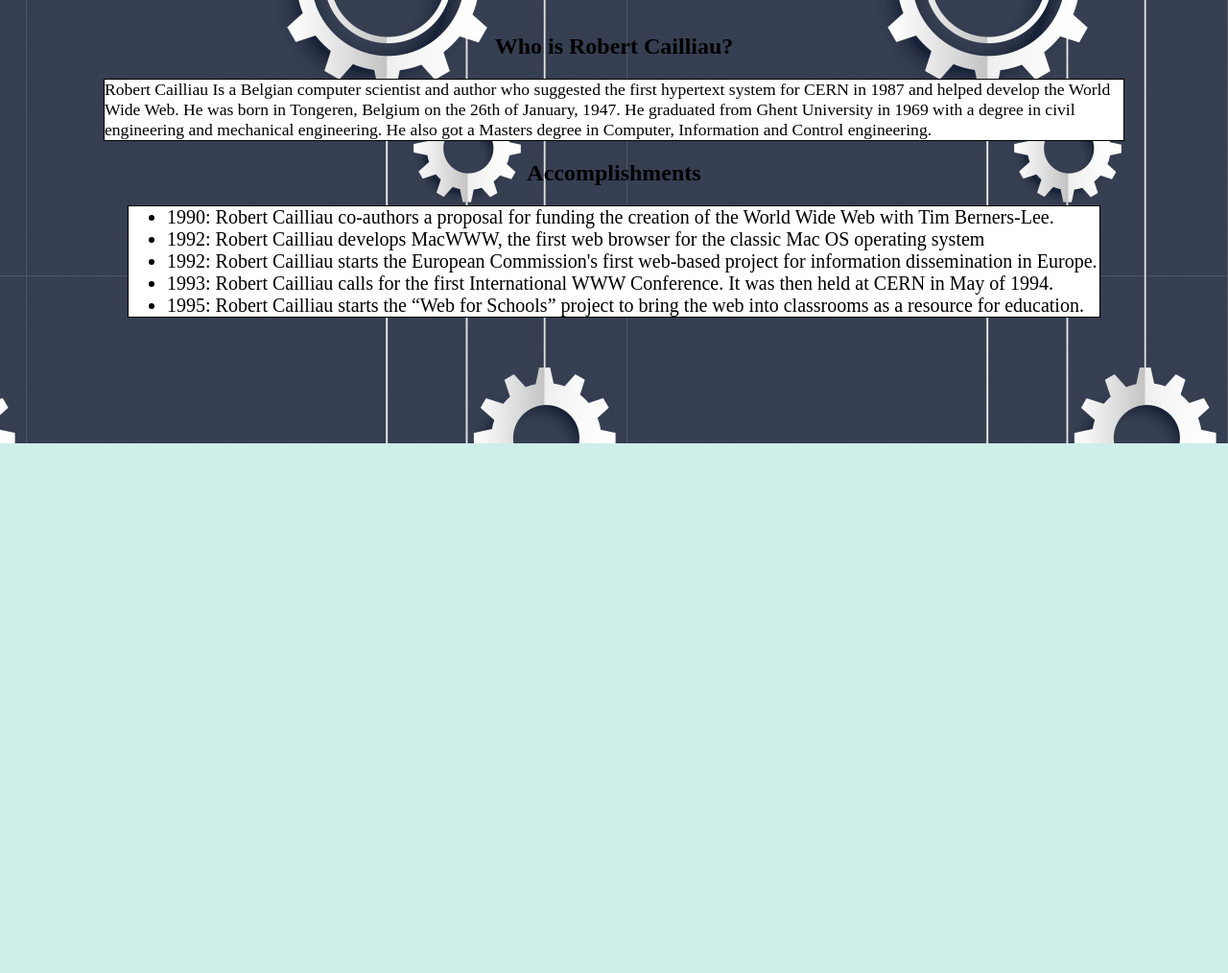
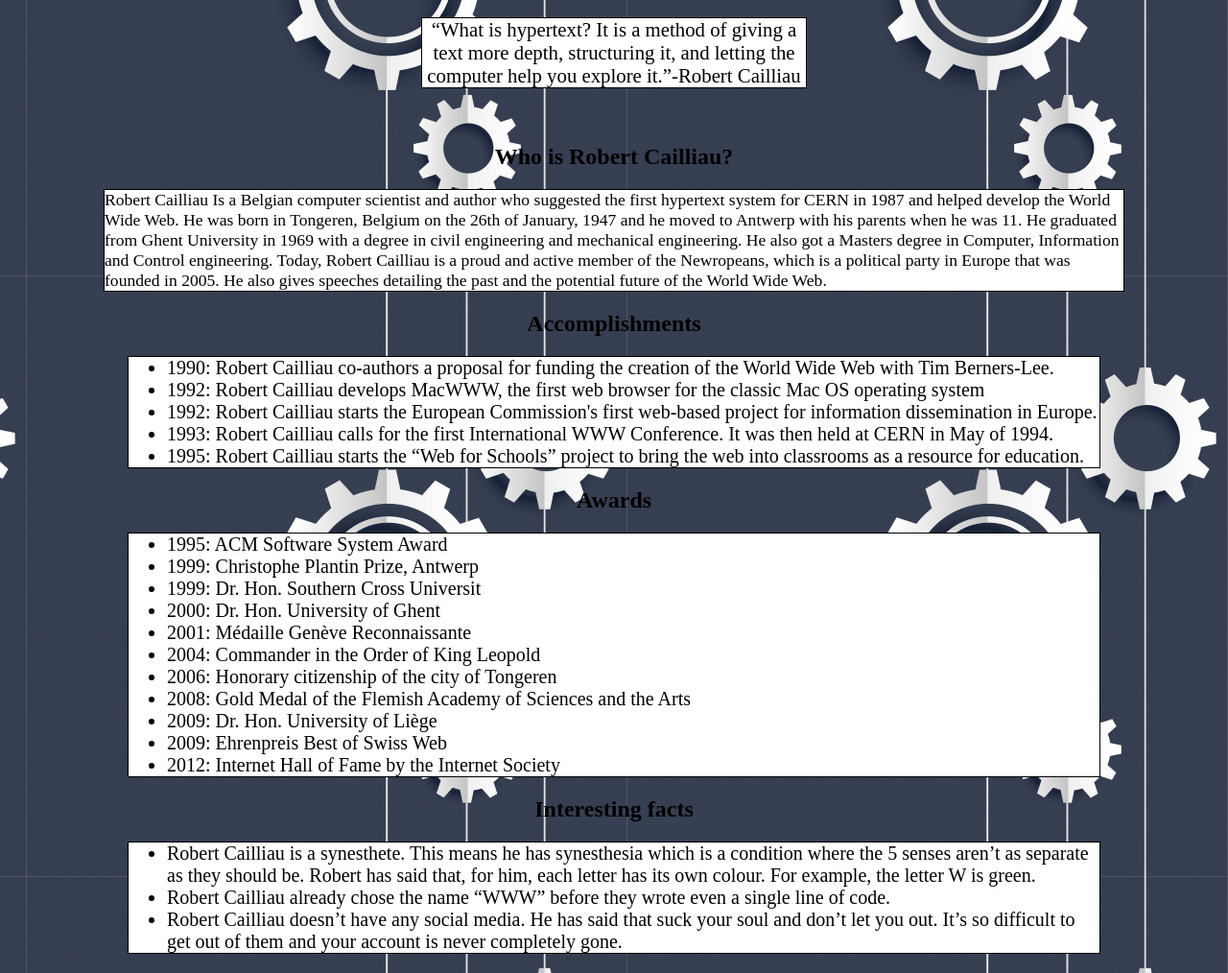
Before and after one commit to Matthew-Loiselle/WeeklyAssignment-2-, a plain HTML site: page index.html in a window 1280 px wide. Shown: the part 338-1352 px from the top of the page at 96% size. Before the commit the page ends 800 px from the top, so only its background shows below. Drawn offline with Linux system fonts and the light colour scheme.

Commit message:
pre edit

```diff
--- a/index.html
+++ b/index.html
@@ -13,9 +13,11 @@
 <body>
   <h1 id="pagetitle">Tribute to Robert Cailliau</h1>
   <img id="image" src="./Robert Cailliau.jpg" width="197px" height="255px" alt="Robert Cailliau">
+  <p id="fullquote"> <q id="quote">What is hypertext? It is a method of giving a text more depth, structuring it, and letting the computer help you explore it.</q>-Robert Cailliau</p>
   <br>
   <h2 id="firstheader">Who is Robert Cailliau?</h2>
-  <p id="test">Robert Cailliau Is a Belgian computer scientist and author who suggested the first hypertext system for CERN in 1987 and helped develop the World Wide Web. He was born in Tongeren, Belgium on the 26th of January, 1947. He graduated from Ghent University in 1969 with a degree in civil engineering and mechanical engineering. He also got a Masters degree in Computer, Information and Control engineering.</p>
+  <p id="test">Robert Cailliau Is a Belgian computer scientist and author who suggested the first hypertext system for CERN in 1987 and helped develop the World Wide Web. He was born in Tongeren, Belgium on the 26th of January, 1947 and he moved to Antwerp with his parents when he was 11. He graduated from Ghent University in 1969 with a degree in civil engineering and mechanical engineering. He also got a Masters degree in Computer, Information and Control engineering. Today, Robert Cailliau is a proud and active member of the Newropeans, which is a political party in Europe that was founded in 2005. He also gives speeches detailing the past and the potential future of the World Wide Web.
+</p>
   <h2 id="secondheader">Accomplishments</h2>
   <ul id="accomplishments">
     <li>1990: Robert Cailliau co-authors a proposal for funding the creation of the World Wide Web with Tim Berners-Lee. </li>
@@ -24,6 +26,26 @@
     <li>1993: Robert Cailliau calls for the first International WWW Conference. It was then held at CERN in May of 1994.</li>
     <li>1995: Robert Cailliau starts the “Web for Schools” project to bring the web into classrooms as a resource for education. </li>
   </ul>
+  <h2 id="thirdheader">Awards</h2>
+  <ul id="awards">
+    <li>1995: ACM Software System Award</li>
+    <li>1999: Christophe Plantin Prize, Antwerp </li>
+    <li>1999: Dr. Hon. Southern Cross Universit </li>
+    <li>2000: Dr. Hon. University of Ghent </li>
+    <li>2001: Médaille Genève Reconnaissante </li>
+    <li>2004: Commander in the Order of King Leopold </li>
+    <li>2006: Honorary citizenship of the city of Tongeren </li>
+    <li>2008: Gold Medal of the Flemish Academy of Sciences and the Arts </li>
+    <li>2009: Dr. Hon. University of Liège </li>
+    <li>2009: Ehrenpreis Best of Swiss Web </li>
+    <li>2012: Internet Hall of Fame by the Internet Society </li>
+  </ul>
+  <h2 id="fourthheader">Interesting facts</h2>
+  <ul id="facts">
+    <li>Robert Cailliau is a synesthete. This means he has synesthesia which is a condition where the 5 senses aren’t as separate as they should be. Robert has said that, for him, each letter has its own colour. For example, the letter W is green.</li>
+    <li>Robert Cailliau already chose the name “WWW” before they wrote even a single line of code. </li>
+    <li>Robert Cailliau doesn’t have any social media. He has said that suck your soul and don’t let you out. It’s so difficult to get out of them and your account is never completely gone.</li>
+  </ul>
 </body>
 
 </html>
--- a/style.css
+++ b/style.css
@@ -35,8 +35,47 @@
   margin-right: 125px;
   font-size: 125%;
   background-color: white;
+  font-family: 'Times New Roman', serif;
 }
 
 #secondheader {
   text-align: center;
 }
+
+#awards {
+  border: 1px solid black;
+  border-collapse: collapse;
+  margin-left: 125px;
+  margin-right: 125px;
+  font-size: 125%;
+  background-color: white;
+  font-family: 'Times New Roman', serif;
+}
+
+#thirdheader {
+  text-align: center;
+}
+
+#fourthheader {
+  text-align: center;
+}
+
+#facts {
+  border: 1px solid black;
+  border-collapse: collapse;
+  margin-left: 125px;
+  margin-right: 125px;
+  font-size: 125%;
+  background-color: white;
+  font-family: 'Times New Roman', serif;
+}
+
+#fullquote {
+  border: 1px solid black;
+  background-color: white;
+  width: 400px;
+  text-align: center;
+  margin-left: auto;
+  margin-right: auto;
+  font-size: 130%;
+}
```
